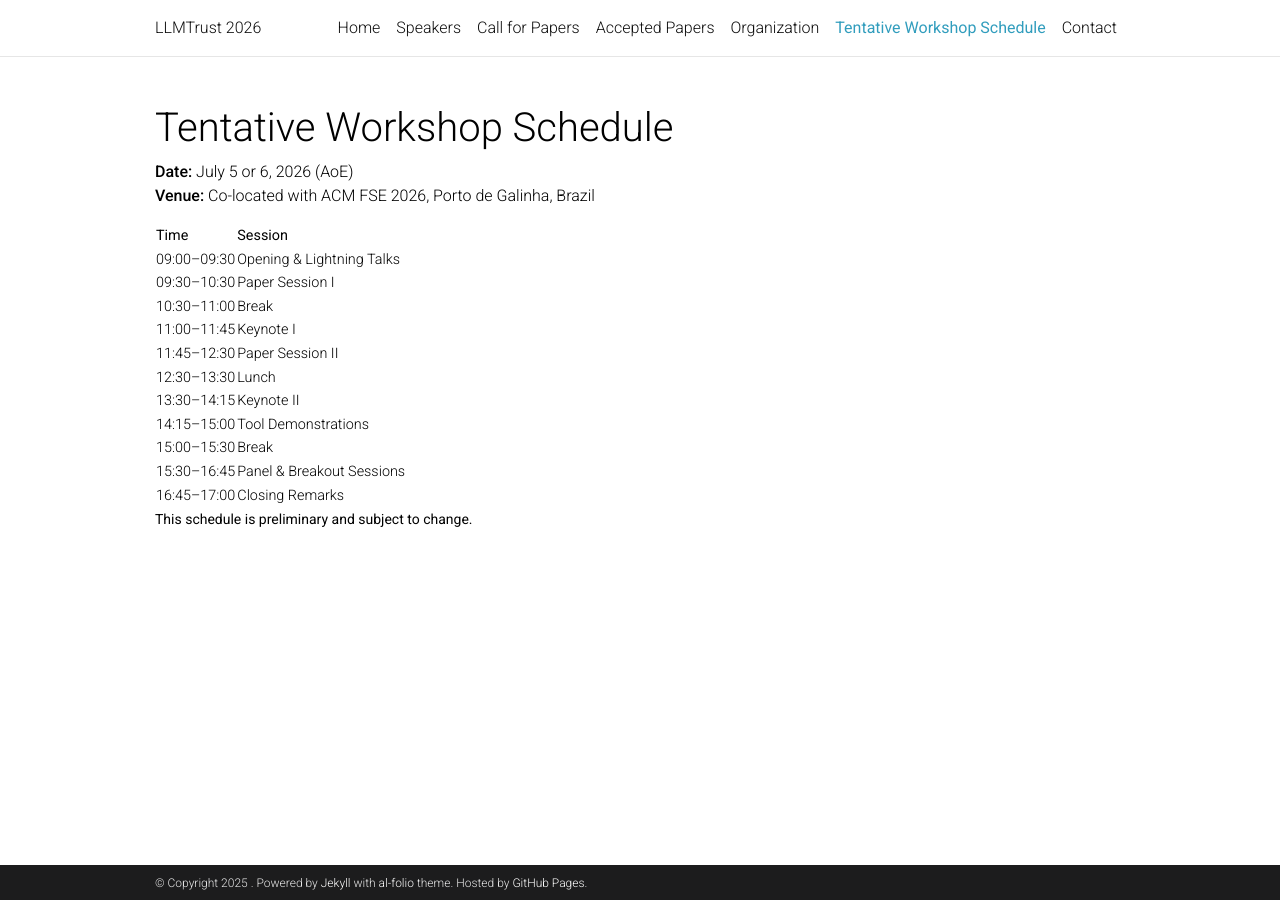
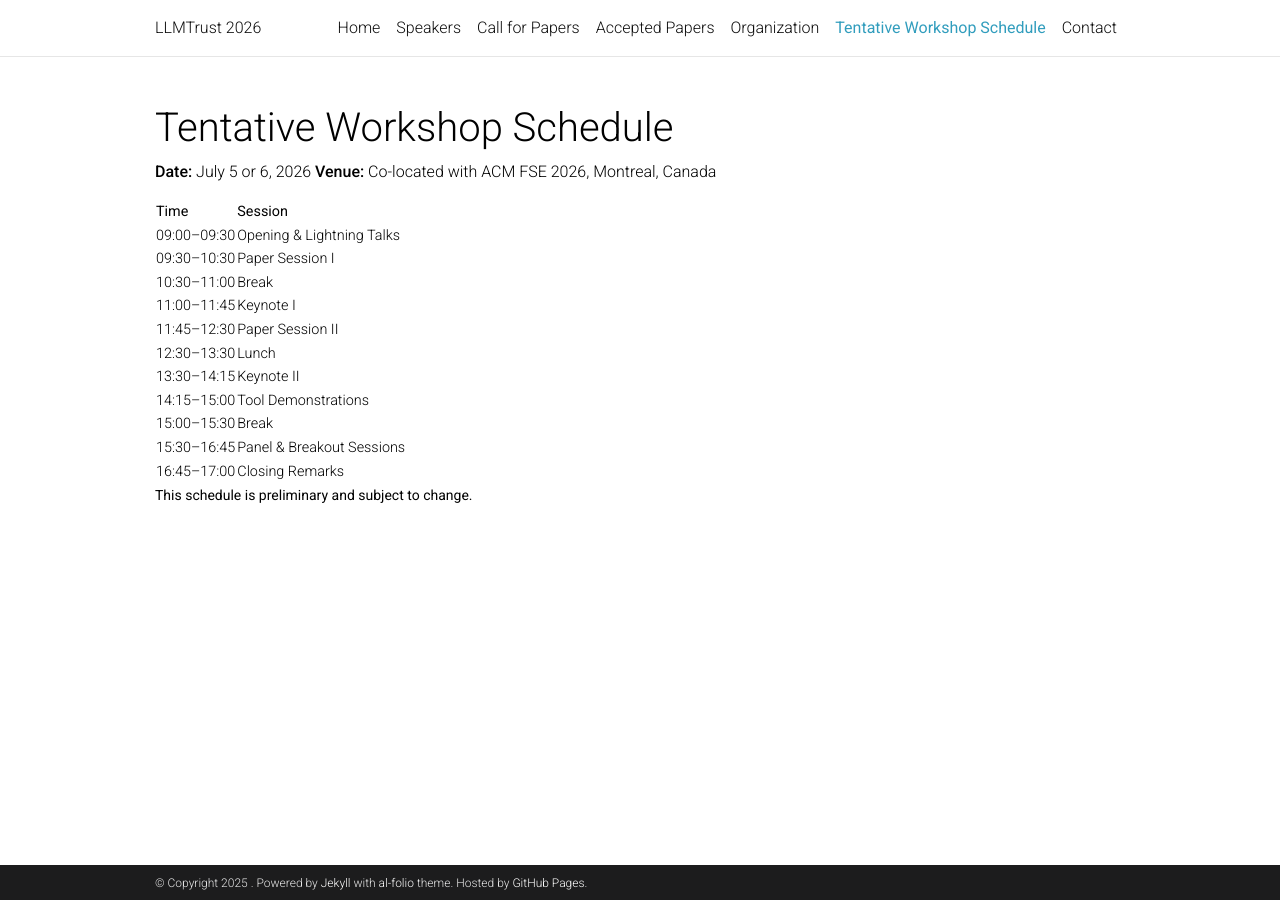
Before and after one commit to llmtrust2026/trustllm1, a Jekyll site: the page built from _pages/schedule.md, in a window 1280 px wide. Built offline with Jekyll 4.4.1, drawn with Linux system fonts in a browser that asks for light colours; comment, search, counter and statistics services are not loaded; a style sheet for code colours, icons or effects is not loaded.

Commit message:
Update schedule.md

```diff
--- a/_pages/schedule.md
+++ b/_pages/schedule.md
@@ -9,8 +9,8 @@ nav_title: "Schedule"
 
 # Tentative Workshop Schedule
 
-**Date:** July 5 or 6, 2026 (AoE)
-**Venue:** Co-located with ACM FSE 2026, Porto de Galinha, Brazil
+**Date:** July 5 or 6, 2026
+**Venue:** Co-located with ACM FSE 2026, Montreal, Canada
 
 | Time           | Session                     |
 |----------------|-----------------------------|
```
